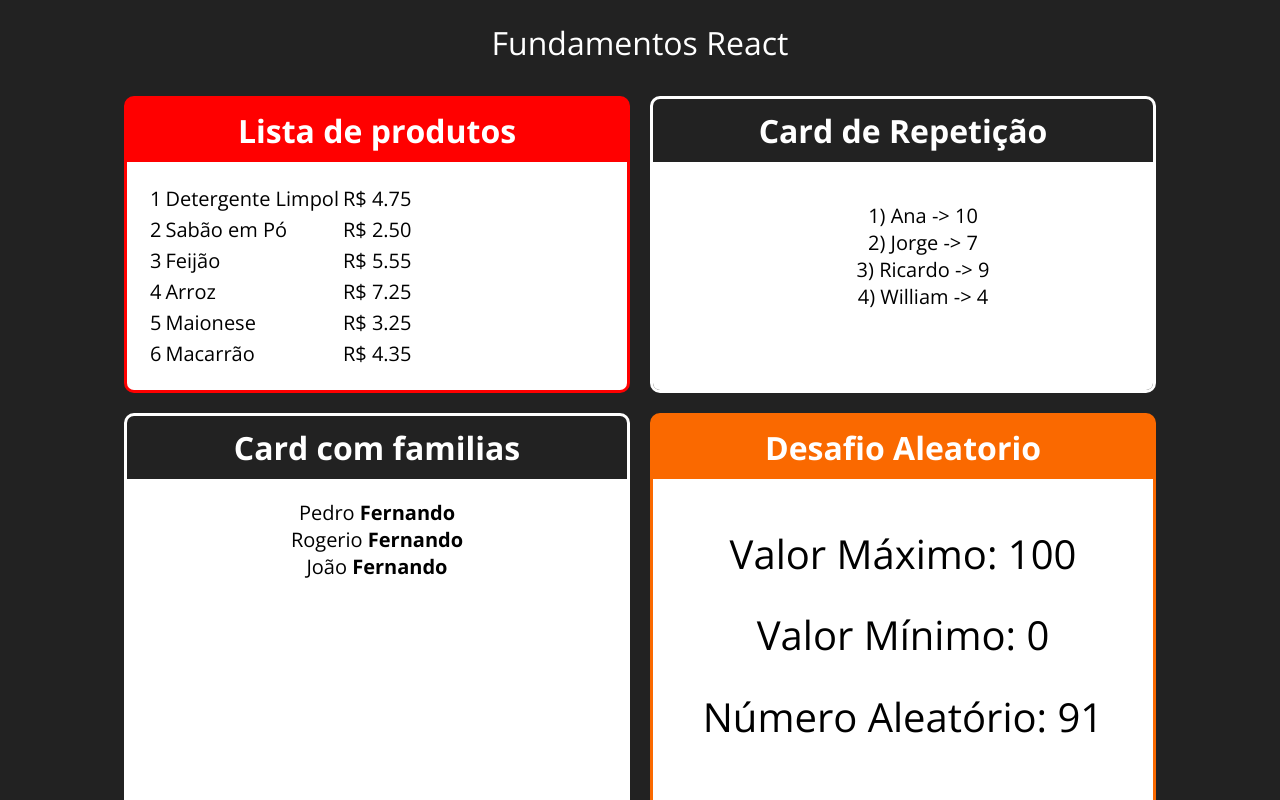
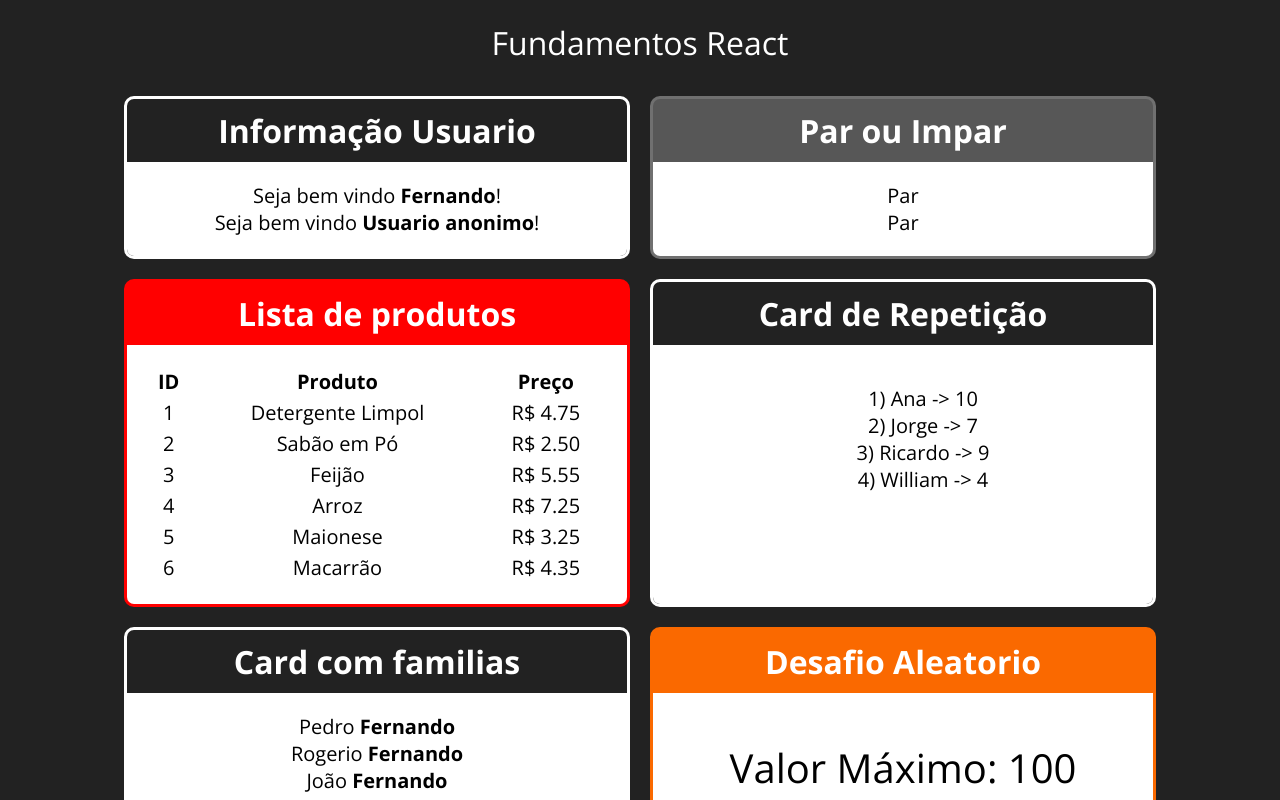
Before and after one commit to WillDavid/Curso-React-e-Redux, a React (Create React App) app in the folder fundamentos_react/: page / in a window 1280 px wide. Shown: the top 800 px of the page. Built offline with nearby package versions, Linux system fonts and the light colour scheme.

Commit message:
update App.jsx

```diff
--- a/fundamentos_react/src/App.jsx
+++ b/fundamentos_react/src/App.jsx
@@ -9,6 +9,8 @@ import FamiliaMembro from './components/basicos/FamiliaMembro'
 
 import ListaAlunos from './components/repeticao/ListaAlunos'
 import ListaProdutos from './components/repeticao/ListaProdutos'
+import ParOuImpar from './components/condicional/ParOuImpar'
+import UsuarioInfo from './components/condicional/UsuarioInfo'
 
 import './App.css'
 
@@ -18,6 +20,15 @@ export default function App(props) {
         <div className="app">
             <h1>Fundamentos React</h1>
             <div className="cardsDiv">
+
+                <Card title="Informação Usuario" color="#83443">
+                    <UsuarioInfo usuario={{nome: "Fernando"}}></UsuarioInfo>
+                    <UsuarioInfo usuario={{email: "ff@gmail.com"}}></UsuarioInfo>
+                </Card>
+
+                <Card title="Par ou Impar" color="#8888">
+                    <ParOuImpar number={6}></ParOuImpar>
+                </Card>
 
                 <Card title="Lista de produtos">
                     <ListaProdutos></ListaProdutos>
--- /dev/null
+++ b/fundamentos_react/src/components/condicional/Condicional.js
@@ -0,0 +1,7 @@
+export default function Condicional(props){
+    if(props.test){
+        return props.children
+    }else {
+        return false
+    }
+}
--- /dev/null
+++ b/fundamentos_react/src/components/condicional/ParOuImpar.jsx
@@ -0,0 +1,27 @@
+import React from 'react'
+
+export default function ParOuImpar(props){
+    const numberPar = props.number %2 === 0
+    return (
+        <div>
+            { numberPar ?
+                <span>Par</span> :
+                <span>Impar</span>
+            }
+            <br/>
+            {isParVeri(props.number)}
+        </div>
+    )
+
+    function isParVeri(isPar){
+        if ((isPar%2) === 0) {
+            return(
+                <span>Par</span>
+            )
+        }else{
+            return(
+                <span>Impar</span>
+            )
+        }
+    }
+}
--- /dev/null
+++ b/fundamentos_react/src/components/condicional/UsuarioInfo.jsx
@@ -0,0 +1,17 @@
+import React from 'react'
+import Condicional from './Condicional'
+
+export default function UsuarioInfo(props){
+    const usuario = props.usuario || {}
+    return (
+        <div>
+            <Condicional test={usuario && usuario.nome}>
+                Seja bem vindo <strong>{usuario.nome}</strong>!
+            </Condicional>
+            <Condicional test={!usuario || !usuario.nome}>
+                Seja bem vindo <strong>Usuario anonimo</strong>!
+            </Condicional>
+
+        </div>
+    )
+}
--- a/fundamentos_react/src/components/repeticao/ListaProdutos.jsx
+++ b/fundamentos_react/src/components/repeticao/ListaProdutos.jsx
@@ -14,8 +14,19 @@ export default function ListaProdutos(props){
     })
     return (
         <div>
-            <table  style={{textAlign: "left"}}>
-                {TabelaProdutos}
+            <table  style={{textAlign: "center", width: "100%"}}>
+                <thead>
+                    <tr style={{fontWeight: "bold"}}>
+                        <td>ID</td>
+                        <td>Produto</td>
+                        <td>Preço</td>
+                    </tr>
+                </thead>
+                <tbody>
+                    {TabelaProdutos}
+                </tbody>
+
+
             </table>
         </div>
     )
```
